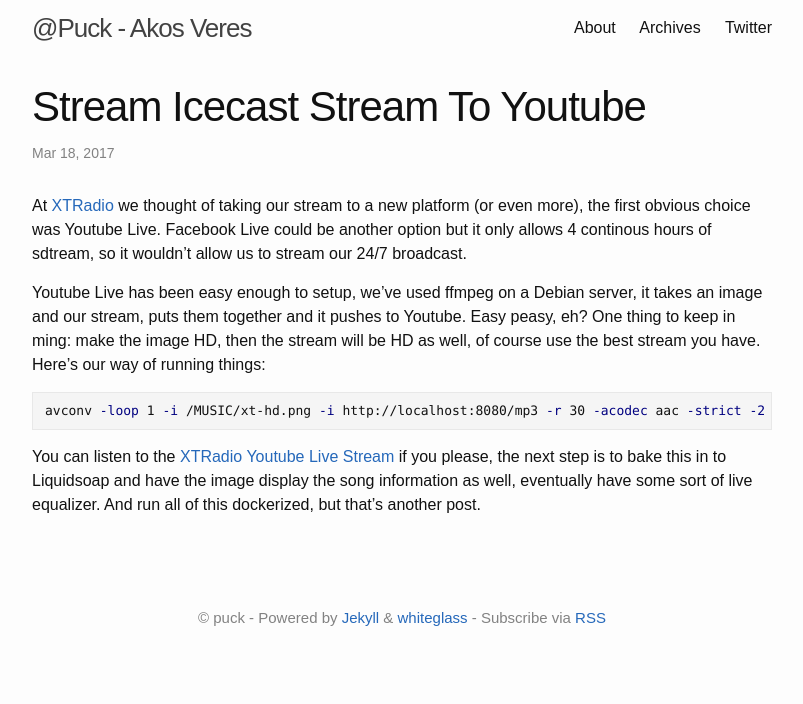
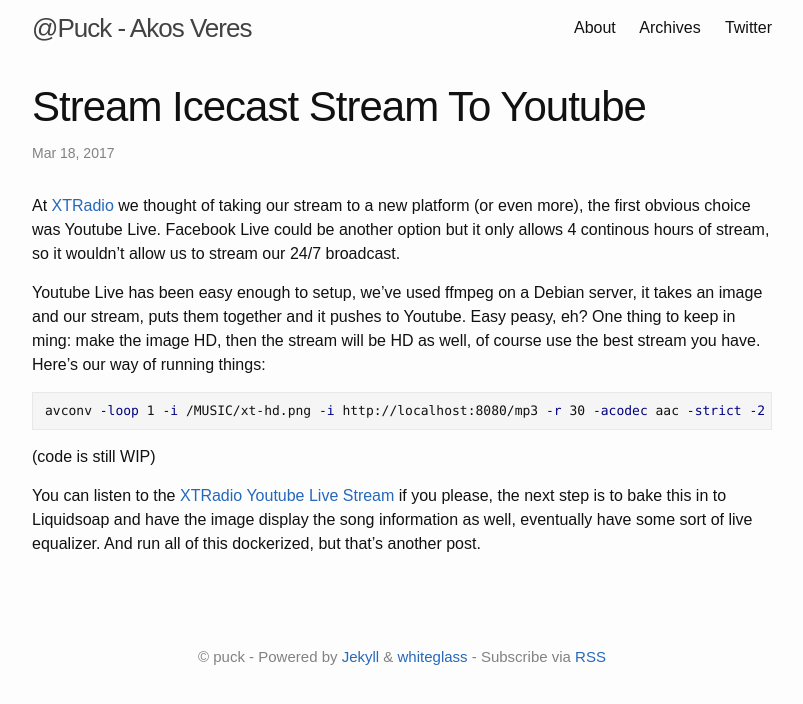
Before and after one commit to akosveres/blog, a Jekyll site: the page built from _posts/2017-03-18-stream-icecast-stream-to-youtube.md, in a window 1280 px wide. Shown: the top 704 px of the page, without its empty margins (238-1041 px from the left). Built offline with Jekyll 4.4.1, drawn with Linux system fonts in a browser that asks for light colours.

Commit message:
Typos, ofc

```diff
--- a/_posts/2017-03-18-stream-icecast-stream-to-youtube.md
+++ b/_posts/2017-03-18-stream-icecast-stream-to-youtube.md
@@ -1,7 +1,7 @@
 ---
 layout: post
 ---
-At [XTRadio][xtradio] we thought of taking our stream to a new platform (or even more), the first obvious choice was Youtube Live. Facebook Live could be another option but it only allows 4 continous hours of sdtream, so it wouldn't allow us to stream our 24/7 broadcast.
+At [XTRadio][xtradio] we thought of taking our stream to a new platform (or even more), the first obvious choice was Youtube Live. Facebook Live could be another option but it only allows 4 continous hours of stream, so it wouldn't allow us to stream our 24/7 broadcast.
 
 Youtube Live has been easy enough to setup, we've used ffmpeg on a Debian server, it takes an image and our stream, puts them together and it pushes to Youtube. Easy peasy, eh? One thing to keep in ming: make the image HD, then the stream will be HD as well, of course use the best stream you have. Here's our way of running things:
 
@@ -9,6 +9,8 @@ Youtube Live has been easy enough to setup, we've used ffmpeg on a Debian server
 avconv -loop 1 -i /MUSIC/xt-hd.png -i http://localhost:8080/mp3 -r 30 -acodec aac -strict -2 -c:v libx264 -strict experimental -b:a 128k -pix_fmt yuvj444p -b:v 256k -minrate 128k -maxrate 512k -bufsize 768k -f flv rtmp://a.rtmp.youtube.com/live2/[KEY]
 {% endhighlight %}
 
+(code is still WIP)
+
 You can listen to the [XTRadio Youtube Live Stream][youtube-live] if you please, the next step is to bake this in to Liquidsoap and have the image display the song information as well, eventually have some sort of live equalizer. And run all of this dockerized, but that's another post.
 
 [xtradio]: https://xtradio.org
```
